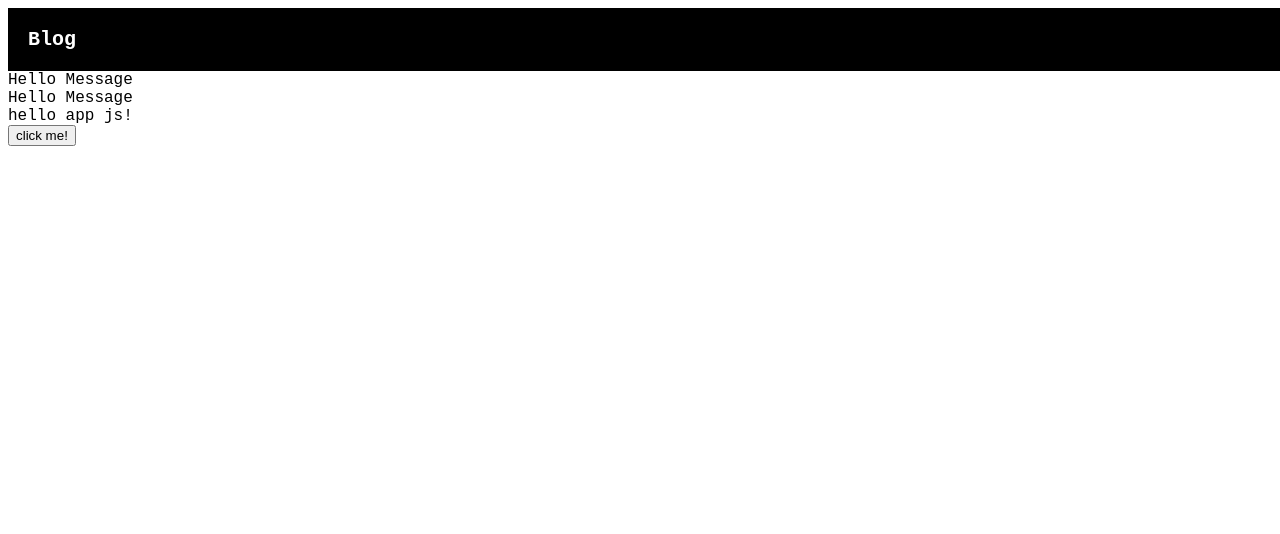
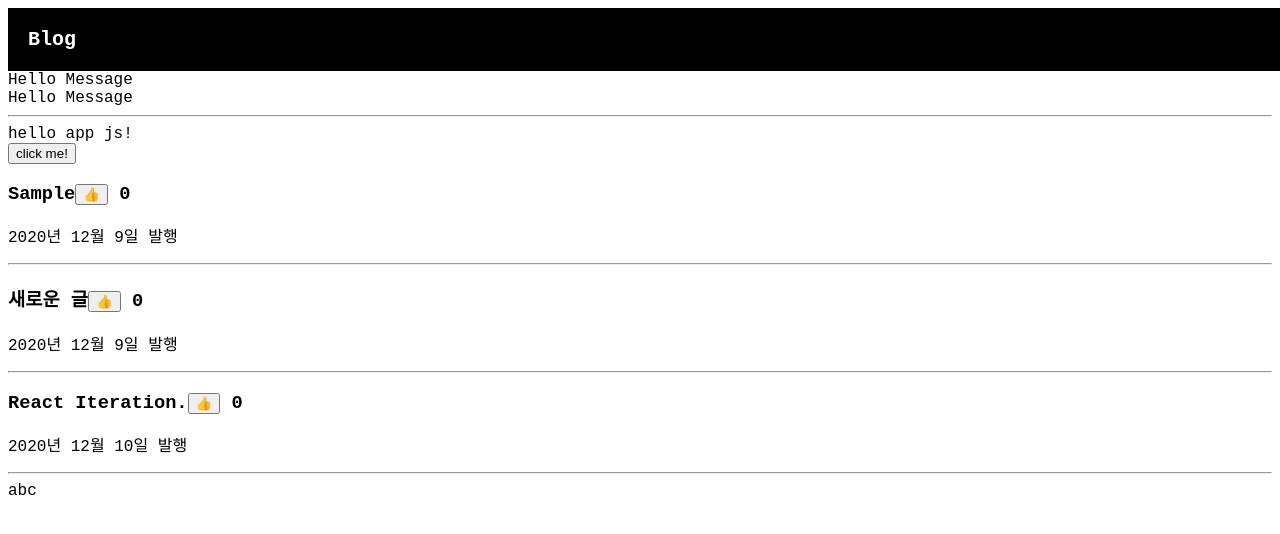
Before and after one commit to philip137/blog, a React (Create React App) app: page / in a window 1280 px wide. Shown: the top 534 px of the page. Built offline with nearby package versions, Linux system fonts and the light colour scheme.

Commit message:
blog example

```diff
--- a/public/index.html
+++ b/public/index.html
@@ -39,5 +39,6 @@
       To begin the development, run `npm start` or `yarn start`.
       To create a production bundle, use `npm run build` or `yarn build`.
     -->
+    <div id='example'></div>
   </body>
 </html>
--- a/src/App.css
+++ b/src/App.css
@@ -10,3 +10,10 @@ body {
     font-weight: 600;
     font-size: 20px;
 }
+
+.list {
+    margin-top: 30px;
+    text-align: left;
+    padding-left: 20px;
+    padding-right: 20px;
+}
--- a/src/App.js
+++ b/src/App.js
@@ -12,24 +12,26 @@ function App(props) {
     setHello('changed ' + count + 'times. hello app js!');
     setCount(count+1)
     // props.message = "changed" Occur an error. members of prop are read only.
-    setPropsMessage("changed")
+    setPropsMessage("changedd")
 
   }
 
   return (
     <div className="App">
-      <div className="black-nav">
+      <nav className="black-nav">
         Blog
-      </div>
+      </nav>
       <div className="props">
         {props_message} <br/>
         {props.message}
+        <hr/>
       </div>
       <div className="state">
         {hello}<br></br>
         <button onClick={clickHandler}> click me! </button>
 
       </div>
+
     </div>
   );
 }
--- /dev/null
+++ b/src/blog_example.js
@@ -0,0 +1,89 @@
+import React, { useState } from 'react'
+import { unstable_renderSubtreeIntoContainer } from 'react-dom'
+import './App.css'
+
+
+
+function Example(){
+
+    const [items, setItems] = useState([
+        {
+            'id': 0,
+            'title': 'Sample',
+            'date': '2020년 12월 9일',
+            'likes': 0
+        },
+        {
+            'id': 1,
+            'title': '새로운 글',
+            'date': '2020년 12월 9일',
+            'likes': 0
+        },
+        {
+            'id': 2,
+            'title': 'React Iteration.',
+            'date': '2020년 12월 10일',
+            'likes': 0
+        }
+    ])
+    const [cur_item_id, setCurItemId] = useState(2)
+
+    // list array의 map을 활용하여 iteration 가능.
+    /*
+
+    */
+
+    let likeClicked = (e) => {
+        console.log(e.target.getAttribute('idx'))
+        const idx = e.target.getAttribute('idx')
+        let newVal = [...items]
+        newVal[idx].likes += 1
+        setItems( newVal )
+    }
+
+   let articles = items.map( (item, idx) => (
+    <div id={idx}>
+        <h3> { item.title }
+        <button idx={idx} href='#' onClick={ likeClicked }>👍</button> {item.likes} </h3>
+
+        <p> { item.date } 발행 </p>
+        <hr/>
+    </div>
+    ))
+/*
+    let articles = items.map(item => (
+        <div id={item.id}>
+            <h3> { item.title }
+            <a href='#' onClick={ () => {
+                let newVal = [...items]
+                newVal[item.id].likes += 1
+                setItems( newVal )
+                }}>👍</a> {item.likes} </h3>
+
+            <p> { item.date } 발행 </p>
+            <hr/>
+        </div>
+    ))
+    */
+
+    return (
+      <div>
+        <div className="articles">
+            {articles}
+        </div>
+        <FuncComponent item={'abc'} />
+
+      </div>
+    )
+}
+
+const FuncComponent = (props) => {
+    return (
+        <div className='a'>
+            <span>{props.item}</span>
+
+        </div>
+    )
+}
+
+export default Example;
--- a/src/index.js
+++ b/src/index.js
@@ -3,10 +3,14 @@
 import React from 'react';
 import ReactDOM from 'react-dom';
 import App from './App';
+import Example from './blog_example'
 
 ReactDOM.render(
   <React.StrictMode>
     <App message="Hello Message" />
-  </React.StrictMode>,
-  document.getElementById('root')
+  </React.StrictMode>,document.getElementById('root'),
 );
+
+ReactDOM.render(
+  <Example />, document.getElementById('example')
+)
```
Also changed, not shown: 1 other file (tests, documents, lock files or other folders).
